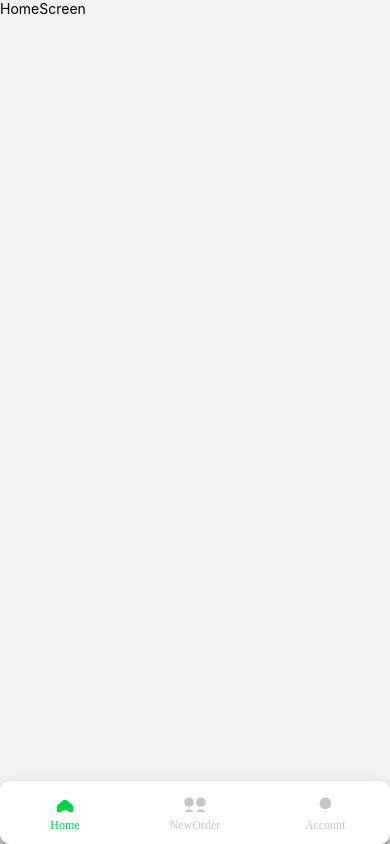
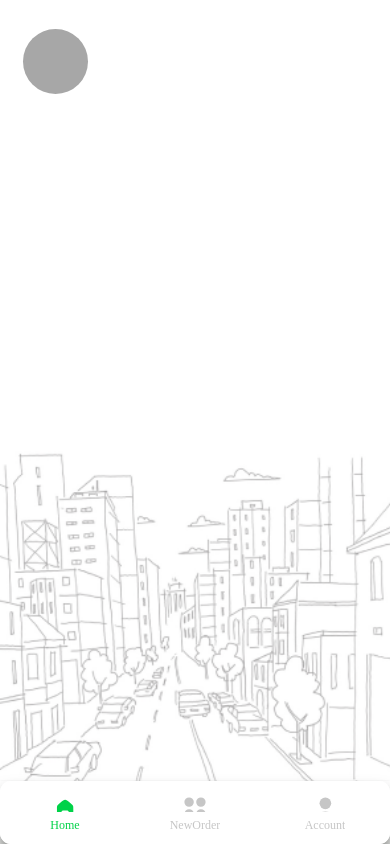
Before and after one commit to mehedirana/Rider_App, a React Native app: screen /Home in a window 390 px wide. Built offline with nearby package versions, Linux system fonts and the light colour scheme.

Commit message:
home page added

```diff
--- a/src/screens/HomeScreen.js
+++ b/src/screens/HomeScreen.js
@@ -1,12 +1,41 @@
-import React from 'react'
-import { View, Text } from 'react-native'
+import React from 'react';
+import {
+  View,
+  Text,
+  StyleSheet,
+  ImageBackground,
+  Dimensions,
+} from 'react-native';
 
-const HomeScreen =()=> {
+import {COLORS} from '../styles/theme'
+const backgroundImg = require('../assets/images/cityBackground.png');
+
+const {height, width} = Dimensions.get('window');
+const HomeScreen = () => {
   return (
-    <View>
-      <Text>HomeScreen</Text>
+    <View style={styles.container}>
+      <View style={{marginTop:29, marginHorizontal:23}}>
+      <View style={{backgroundColor:COLORS.gray, height:65, width:65, borderRadius:40}}></View>
+      </View>
+      <ImageBackground
+        style={{
+          height: height / 2,
+          width: width,
+          position: 'absolute',
+          bottom: 0,
+          right:0,
+          left:0,
+        }}
+        source={backgroundImg}></ImageBackground>
     </View>
-  )
-}
+  );
+};
 
 export default HomeScreen;
+
+const styles = StyleSheet.create({
+  container: {
+    flex: 1,
+    backgroundColor: COLORS.whitePure
+  },
+});
```
Also changed, not shown: src/assets/images/cityBackground.png (added).
